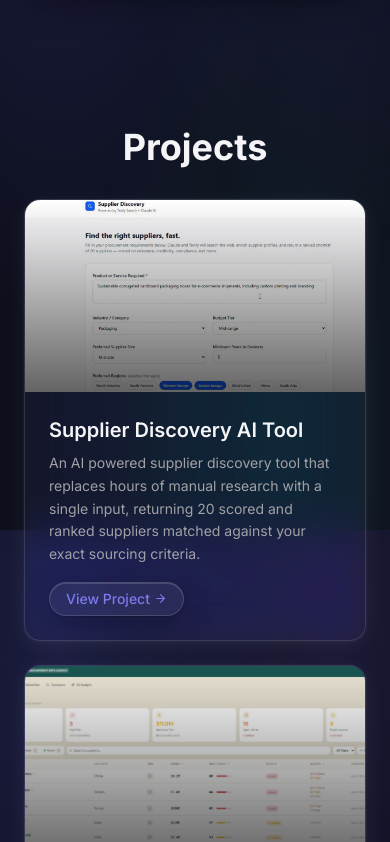
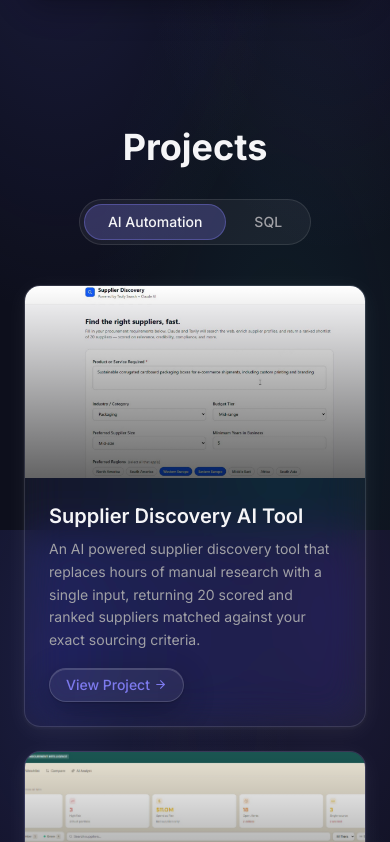
Before and after one commit to adityar06/portfolio-website, a Next.js app: page / in a window 390 px wide. Shown: the part 1158-2000 px from the top of the page. Built offline with nearby package versions, Linux system fonts and the light colour scheme.

Commit message:
Add SQL project category with filter tabs and two SQL projects

```diff
--- a/components/Projects.tsx
+++ b/components/Projects.tsx
@@ -1,17 +1,21 @@
 'use client'
 
 import { useState } from 'react'
-import { motion } from 'framer-motion'
+import { motion, AnimatePresence } from 'framer-motion'
 import { projects } from '@/data/projects'
 import ProjectCard from './ProjectCard'
 
-const INITIAL_COUNT = 4
+type Category = 'ai-automation' | 'sql'
+
+const TABS: { id: Category; label: string }[] = [
+  { id: 'ai-automation', label: 'AI Automation' },
+  { id: 'sql', label: 'SQL' },
+]
 
 export default function Projects() {
-  const [showAll, setShowAll] = useState(false)
+  const [activeCategory, setActiveCategory] = useState<Category>('ai-automation')
 
-  const visibleProjects = showAll ? projects : projects.slice(0, INITIAL_COUNT)
-  const hiddenCount = projects.length - INITIAL_COUNT
+  const visibleProjects = projects.filter((p) => p.category === activeCategory)
 
   return (
     <section id="projects" className="max-w-5xl mx-auto px-6 md:px-12 py-16">
@@ -25,14 +29,57 @@ export default function Projects() {
         Projects
       </motion.h2>
 
-      <div className="grid grid-cols-1 sm:grid-cols-2 gap-6">
+      {/* Category tabs */}
+      <motion.div
+        initial={{ opacity: 0, y: 16 }}
+        whileInView={{ opacity: 1, y: 0 }}
+        viewport={{ once: true }}
+        transition={{ duration: 0.5, delay: 0.1 }}
+        className="flex justify-center mb-10"
+      >
+        <div
+          className="flex gap-1 p-1 rounded-full"
+          style={{
+            background: 'rgba(255,255,255,0.05)',
+            border: '1px solid rgba(255,255,255,0.1)',
+          }}
+        >
+          {TABS.map((tab) => (
+            <button
+              key={tab.id}
+              onClick={() => setActiveCategory(tab.id)}
+              className="relative px-6 py-2 rounded-full text-sm font-medium transition-colors duration-200"
+              style={{ color: activeCategory === tab.id ? '#F5F5F7' : '#A1A1A6' }}
+            >
+              {activeCategory === tab.id && (
+                <motion.span
+                  layoutId="active-tab"
+                  className="absolute inset-0 rounded-full"
+                  style={{ background: 'rgba(125,122,237,0.25)', border: '1px solid rgba(125,122,237,0.4)' }}
+                  transition={{ type: 'spring', stiffness: 400, damping: 30 }}
+                />
+              )}
+              <span className="relative z-10">{tab.label}</span>
+            </button>
+          ))}
+        </div>
+      </motion.div>
+
+      <AnimatePresence mode="wait">
+        <motion.div
+          key={activeCategory}
+          initial={{ opacity: 0, y: 16 }}
+          animate={{ opacity: 1, y: 0 }}
+          exit={{ opacity: 0, y: -8 }}
+          transition={{ duration: 0.3 }}
+          className="grid grid-cols-1 sm:grid-cols-2 gap-6"
+        >
           {visibleProjects.map((project, i) => (
             <motion.div
               key={project.slug}
               className="h-full"
               initial={{ opacity: 0, y: 32 }}
-            whileInView={{ opacity: 1, y: 0 }}
-            viewport={{ once: true }}
+              animate={{ opacity: 1, y: 0 }}
               transition={{
                 delay: i * 0.08,
                 duration: 0.6,
@@ -42,29 +89,8 @@ export default function Projects() {
               <ProjectCard project={project} />
             </motion.div>
           ))}
-      </div>
-
-      {hiddenCount > 0 && (
-        <div className="flex justify-center mt-10">
-          <button
-            onClick={() => setShowAll((v) => !v)}
-            className="flex items-center gap-2 px-6 py-3 rounded-full text-sm font-medium text-text-muted hover:text-text-primary transition-colors duration-200"
-            style={{
-              background: 'rgba(255,255,255,0.05)',
-              border: '1px solid rgba(255,255,255,0.1)',
-            }}
-          >
-            {showAll ? 'Show less' : `View ${hiddenCount} more project${hiddenCount > 1 ? 's' : ''}`}
-            <motion.span
-              animate={{ rotate: showAll ? 180 : 0 }}
-              transition={{ duration: 0.3 }}
-              className="inline-block"
-            >
-              ↓
-            </motion.span>
-          </button>
-        </div>
-      )}
+        </motion.div>
+      </AnimatePresence>
     </section>
   )
 }
--- a/data/projects.ts
+++ b/data/projects.ts
@@ -3,11 +3,12 @@ export interface Project {
   title: string
   tagline: string
   description: string
-  thumbnail: string
+  category: 'ai-automation' | 'sql'
+  thumbnail?: string
   techStack: string[]
-  overview: string
-  howBuilt: string
-  keyFeatures: string[]
+  overview?: string
+  howBuilt?: string
+  keyFeatures?: string[]
   videoSrc?: string
   sectionTitles?: {
     overview?: string
@@ -28,6 +29,7 @@ export const projects: Project[] = [
     title: 'Supplier Discovery AI Tool',
     tagline: 'An AI powered supplier discovery tool that replaces hours of manual research with a single input, returning 20 scored and ranked suppliers matched against your exact sourcing criteria.',
     description: 'An AI powered supplier discovery tool that replaces hours of manual research with a single input, returning 20 scored and ranked suppliers matched against your exact sourcing criteria.',
+    category: 'ai-automation',
     thumbnail: '/Supplier Discovery placeholder.jpg',
     techStack: ['Claude API', 'Tavily', 'Python', 'n8n'],
     overview: `Procurement teams consistently face three critical gaps in their supplier discovery process:\n\nMost shortlists are built on familiarity rather than market coverage, with the same supplier names appearing on every list regardless of whether better alternatives exist. Conducting a structured market search rarely fits into a compressed work week, leaving procurement managers unable to explore suppliers across different regions or price points. When an existing supplier raises a risk flag, there is no fast, structured way to identify qualified alternatives, forcing teams into reactive and often costly emergency sourcing.`,
@@ -52,6 +54,7 @@ export const projects: Project[] = [
     title: 'Supply Chain Risk Monitor AI Tool',
     tagline: 'An AI powered supplier risk monitoring tool that gives procurement teams full portfolio visibility in a single dashboard, replacing reactive crisis management with proactive early warning signals across financial, operational, geopolitical, and compliance risk dimensions.',
     description: 'An AI powered supplier risk monitoring tool that gives procurement teams full portfolio visibility in a single dashboard, replacing reactive crisis management with proactive early warning signals across financial, operational, geopolitical, and compliance risk dimensions.',
+    category: 'ai-automation',
     thumbnail: '/Supply Chain Risk Monitor placeholder.jpg',
     techStack: ['Python', 'Claude API', 'Streamlit'],
     overview: `Most companies only discover a supplier is in trouble when shipments stop arriving. By that point the damage is already done, production halts, customer commitments are missed, and emergency sourcing begins at a significant cost premium. The underlying monitoring process that should prevent this remains largely manual across most procurement teams, with risk signals scattered across news feeds, ERP exports, financial databases, and supplier scorecards. Three specific gaps make this painful in practice:\n\nReactive visibility means procurement teams have no early warning system for supplier deterioration, so financial instability, delivery performance decline, and compliance gaps only surface after they have already caused disruption\n\nNo composite risk picture exists across most organizations, with risk data spread across multiple disconnected sources and no single view showing which suppliers in the portfolio need immediate attention and which are stable\n\nCoverage imbalance leaves mid-tier and tail-spend suppliers carrying significant geopolitical exposure or single-source risk completely unmonitored while intensive scrutiny goes only to the top suppliers by spend`,
@@ -76,6 +79,7 @@ export const projects: Project[] = [
     title: 'AI Negotiation Prep Brief',
     tagline: 'An AI powered negotiation preparation tool that replaces four to twelve hours of manual supplier research with a single structured input, generating a comprehensive brief covering supplier financials, market intelligence, BATNA positioning, and tailored talking points in minutes.',
     description: 'An AI powered negotiation preparation tool that replaces four to twelve hours of manual supplier research with a single structured input, generating a comprehensive brief covering supplier financials, market intelligence, BATNA positioning, and tailored talking points in minutes.',
+    category: 'ai-automation',
     thumbnail: '/AI Negotiation Prep Brief placeholder.jpg',
     techStack: ['Claude API', 'Python', 'n8n'],
     overview: `Before any supplier negotiation, a procurement professional needs to build a complete picture of the supplier, the market, and their own leverage position. This means pulling information from multiple disconnected sources including financial databases, news feeds, LinkedIn, industry reports, and internal contract files, and manually synthesizing it into a coherent strategy document. For a single supplier, this process takes anywhere from four to twelve hours. Three specific gaps make this painful in practice:\n\nTime compression leaves procurement teams underprepared because negotiation dates are often confirmed late, giving buyers no realistic window to conduct thorough research alongside their regular workload\n\nUneven preparation quality means a team managing forty active suppliers can only conduct deep research for the top five by spend, with everyone else receiving a recycled brief from the previous year and significant value being left on the table in mid-tier negotiations\n\nWeak BATNA positioning undermines negotiation leverage because most buyers know alternatives exist in theory but cannot name them specifically, and suppliers sense this ambiguity and price accordingly`,
@@ -100,6 +104,7 @@ export const projects: Project[] = [
     title: 'Supplier Quotation Intelligence Tool',
     tagline: 'An AI powered procurement tool that ingests multiple supplier quotations, applies weighted evaluation criteria, and generates a supplier scorecard, risk analysis, and executive recommendation memo in minutes, replacing days of manual comparison with a single automated workflow.',
     description: 'An AI powered procurement tool that ingests multiple supplier quotations, applies weighted evaluation criteria, and generates a supplier scorecard, risk analysis, and executive recommendation memo in minutes, replacing days of manual comparison with a single automated workflow.',
+    category: 'ai-automation',
     thumbnail: '/Supplier Contract Intelligence placeholder.jpg',
     techStack: ['Claude API', 'Python', 'n8n'],
     overview: `Manual supplier quotation comparison is one of the most time-consuming and error-prone steps in the procurement workflow. When a sourcing event returns responses from multiple suppliers, a category manager or procurement professional must manually map every cost component, lead time, payment term, technical specification, and risk factor across each quotation into a comparison matrix, typically built from scratch in Excel. For complex categories with multiple suppliers responding, this process consumes days of strategic time that procurement teams simply cannot afford to lose.\n\nThree specific gaps make this process consistently painful across procurement teams of all sizes:\n\nManual data extraction forces procurement professionals to read through unstructured quotation documents line by line, transferring data into spreadsheets with no standardization across supplier responses, creating significant room for error and omission\n\nSubjective supplier selection means final recommendations often rely on gut feeling or familiarity rather than objective, weighted evaluation across all commercially relevant criteria including price, lead time, quality certifications, and risk factors\n\nDelayed decision making caused by the time-intensive comparison process pushes back award decisions, extends sourcing cycles, and reduces the procurement team's capacity to focus on strategic supplier relationship management`,
@@ -123,6 +128,7 @@ export const projects: Project[] = [
     title: 'Three-Way Invoice Validator',
     tagline: 'An AI powered invoice reconciliation tool that cross-references Purchase Orders, Goods Receipts, and Supplier Invoices in seconds, catching price deviations and quantity mismatches before payment is released.',
     description: 'An AI powered invoice reconciliation tool that cross-references Purchase Orders, Goods Receipts, and Supplier Invoices in seconds, catching price deviations and quantity mismatches before payment is released.',
+    category: 'ai-automation',
     thumbnail: '/3 way invoice validator.jpg',
     videoSrc: '/3 way invoice matching.mp4',
     techStack: ['Claude API', 'Python', 'Streamlit'],
@@ -146,6 +152,7 @@ export const projects: Project[] = [
     title: 'AI Demand Forecasting and Inventory Health Analyzer',
     tagline: 'An AI powered inventory health analyzer that converts a half-day planning exercise into a five-minute decision, automating EOQ calculation, stockout detection, and overstock quantification across every SKU from a single CSV upload.',
     description: 'An AI powered inventory health analyzer that converts a half-day planning exercise into a five-minute decision, automating EOQ calculation, stockout detection, and overstock quantification across every SKU from a single CSV upload.',
+    category: 'ai-automation',
     thumbnail: '/AI Demand Forecasting & Inventory Health.jpg',
     videoSrc: '/AI Demand Forecasting & Inventory Health.mp4',
     techStack: ['Claude API', 'Python', 'Streamlit'],
@@ -165,6 +172,30 @@ export const projects: Project[] = [
     links: {},
     order: 6,
   },
+  {
+    slug: 'sql-market-expansion-analysis',
+    title: 'Market Expansion Analysis',
+    tagline: 'A SQL-based analysis identifying high-potential markets for business expansion by examining revenue concentration, customer density, and untapped regional growth opportunities.',
+    description: 'A SQL-based analysis identifying high-potential markets for business expansion by examining revenue concentration, customer density, and untapped regional growth opportunities across geographic segments.',
+    category: 'sql',
+    techStack: ['SQL', 'PostgreSQL'],
+    links: {
+      github: 'https://github.com/adityar06/expansion_analysis',
+    },
+    order: 1,
+  },
+  {
+    slug: 'sql-retail-sales-analysis',
+    title: 'Retail Sales Analysis',
+    tagline: 'A SQL project analyzing retail sales data to surface revenue trends, top-performing product categories, and customer purchasing patterns across time periods and store segments.',
+    description: 'A SQL project analyzing retail sales data to surface revenue trends, top-performing product categories, and customer purchasing patterns across time periods and store segments.',
+    category: 'sql',
+    techStack: ['SQL', 'PostgreSQL'],
+    links: {
+      github: 'https://github.com/adityar06/sql_retail_sales_p1',
+    },
+    order: 2,
+  },
 ]
 
 export function getProjectBySlug(slug: string): Project | undefined {
@@ -175,7 +206,9 @@ export function getAdjacentProjects(slug: string): {
   prev: Project | null
   next: Project | null
 } {
-  const sorted = [...projects].sort((a, b) => a.order - b.order)
+  const sorted = [...projects]
+    .filter((p) => p.category === 'ai-automation')
+    .sort((a, b) => a.order - b.order)
   const index = sorted.findIndex((p) => p.slug === slug)
   return {
     prev: index > 0 ? sorted[index - 1] : null,
```
Also changed, not shown: app/projects/[slug]/page.tsx (+9 -1 lines), components/ProjectCard.tsx (+50 -1 lines). Lines whose indentation alone changed are shown as unchanged.
